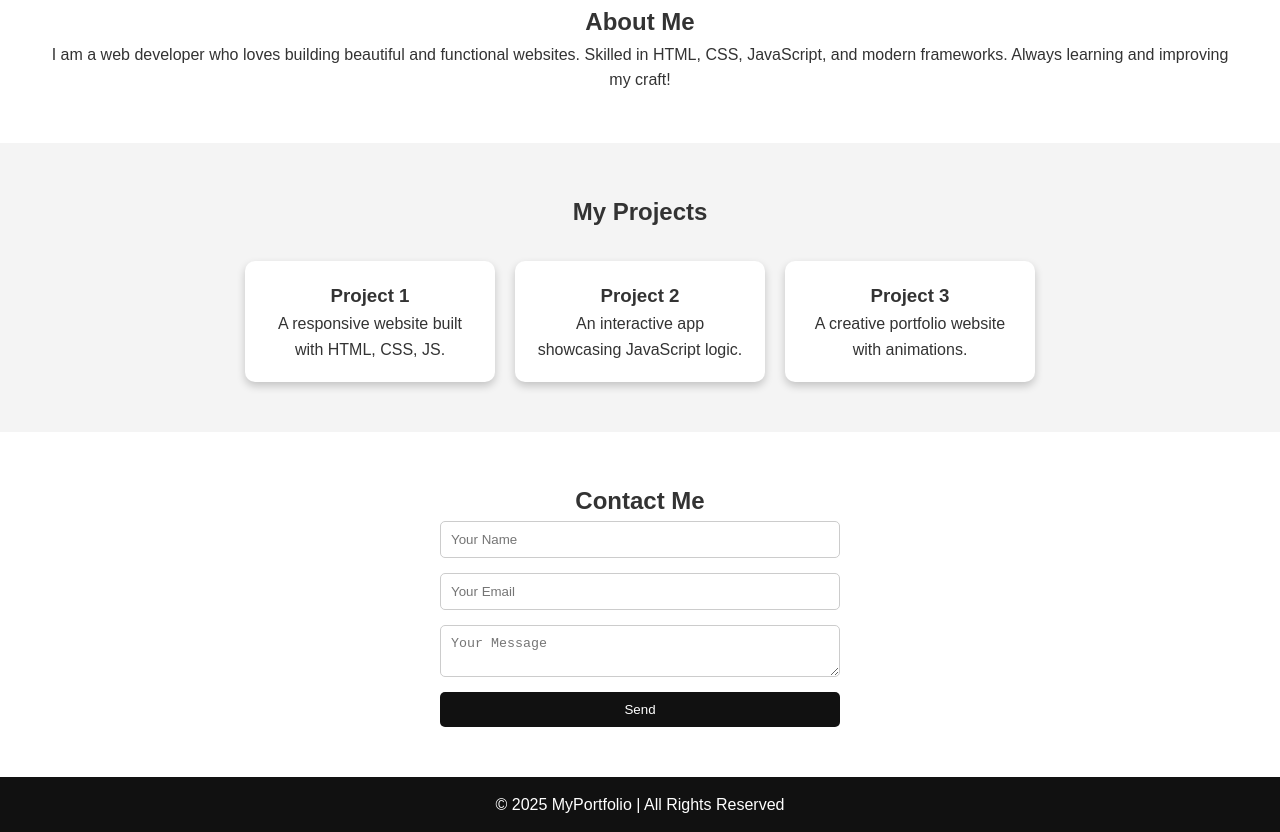
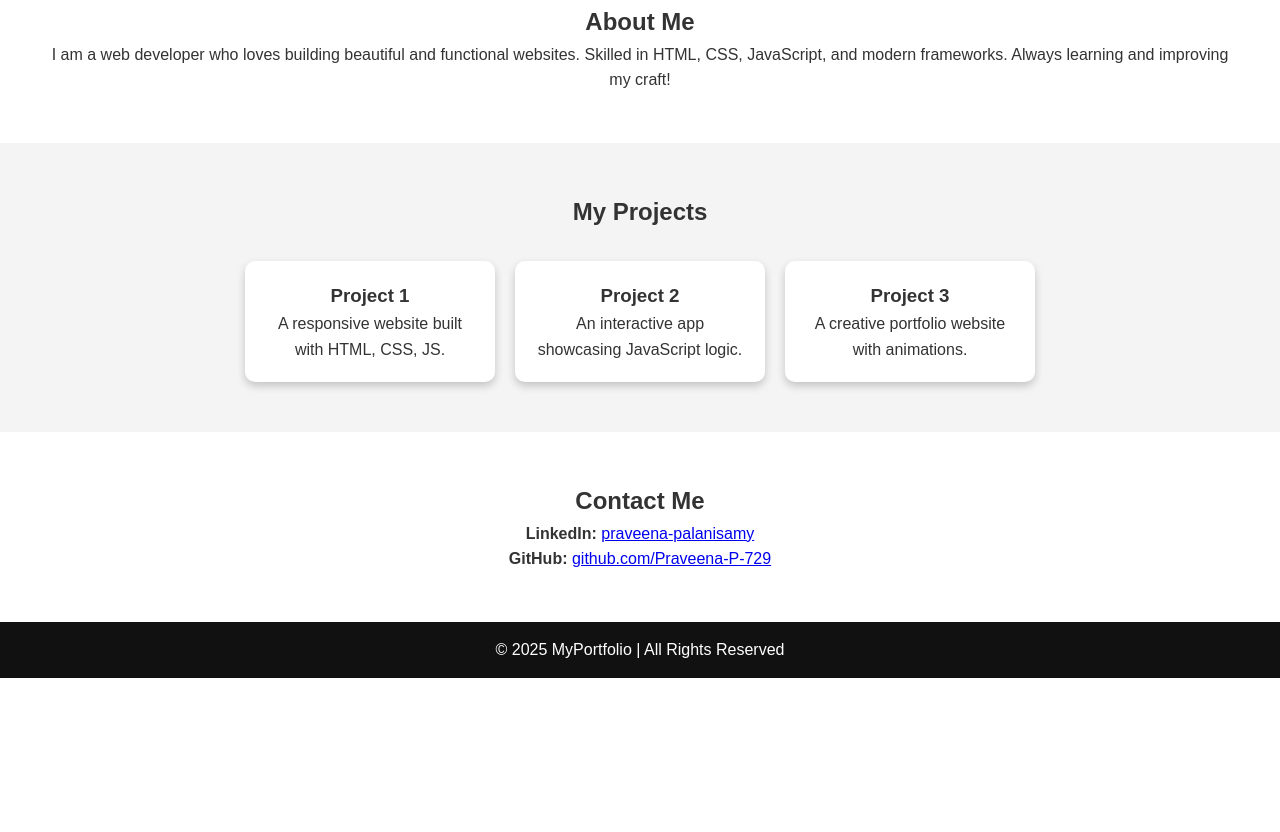
Before and after one commit to Praveena-P-729/CodeAlpha_Portfolio, a plain HTML site: page index.html in a window 1280 px wide. Shown: the part 915-1747 px from the top of the page. After the commit the page ends 1593 px from the top, so only its background shows below. Drawn offline with Linux system fonts and the light colour scheme.

Commit message:
Update index.html

```diff
--- a/index.html
+++ b/index.html
@@ -10,7 +10,7 @@
   <!-- Navbar -->
   <header>
     <nav class="navbar">
-      <h2 class="logo">MyPortfolio</h2>
+      <h2 class="logo"><a href="#home">MyPortfolio</a></h2>
       <ul class="nav-links">
         <li><a href="#home">Home</a></li>
         <li><a href="#about">About</a></li>
@@ -23,7 +23,7 @@
   <!-- Home Section -->
   <section id="home" class="hero">
     <div class="hero-text">
-      <h1>Hello, I'm <span class="highlight">Your Name</span></h1>
+      <h1>Hello, I'm <span class="highlight">Praveena P</span></h1>
       <p>A Passionate Web Developer 🚀</p>
       <button onclick="scrollToSection('projects')">View My Work</button>
     </div>
@@ -61,12 +61,18 @@
   <!-- Contact Section -->
   <section id="contact" class="contact">
     <h2>Contact Me</h2>
-    <form>
-      <input type="text" placeholder="Your Name" required />
-      <input type="email" placeholder="Your Email" required />
-      <textarea placeholder="Your Message" required></textarea>
-      <button type="submit">Send</button>
-    </form>
+    <div class="contact-links">
+      <p><strong>LinkedIn:</strong>
+        <a href="https://www.linkedin.com/in/praveena-palanisamy-083426338" target="_blank">
+          praveena-palanisamy
+        </a>
+      </p>
+      <p><strong>GitHub:</strong>
+        <a href="https://github.com/Praveena-P-729" target="_blank">
+          github.com/Praveena-P-729
+        </a>
+      </p>
+    </div>
   </section>
 
   <footer>
```
